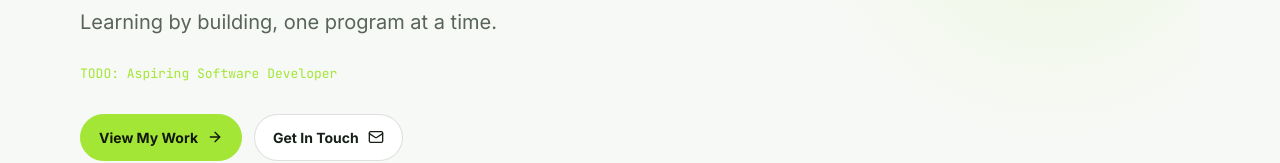
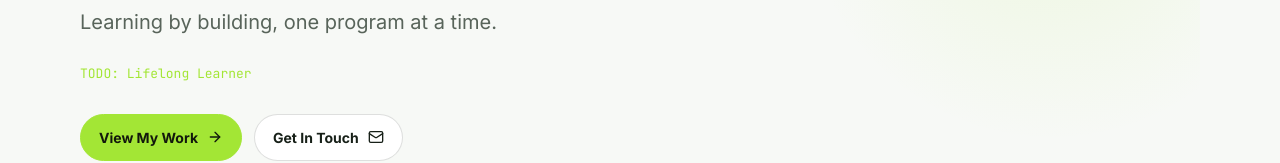
Before and after one commit to nalvax/portfolio, a Next.js app: page / in a window 1280 px wide. Shown: the part 519-682 px from the top of the page. Built offline with nearby package versions, Linux system fonts and the light colour scheme.

Commit message:
Animate hero role titles with reduced-motion support

```diff
--- a/src/app/page.tsx
+++ b/src/app/page.tsx
@@ -41,6 +41,7 @@ export default function Home() {
   const [menuOpen, setMenuOpen] = useState(false);
   const [active, setActive] = useState("welcome");
   const [term, setTerm] = useState(0);
+  const [titleIndex, setTitleIndex] = useState(0);
   const [copied, setCopied] = useState(false);
   const [form, setForm] = useState({ name: "", email: "", message: "" });
   const [formError, setFormError] = useState("");
@@ -51,6 +52,11 @@ export default function Home() {
     const observer = new IntersectionObserver(entries => entries.forEach(entry => { if (entry.isIntersecting) setActive(entry.target.id); }), { rootMargin: "-25% 0px -60% 0px" });
     sections.forEach(([id]) => { const node = document.getElementById(id); if (node) observer.observe(node); });
     return () => observer.disconnect();
+  }, []);
+  useEffect(() => {
+    if (typeof window === "undefined" || window.matchMedia("(prefers-reduced-motion: reduce)").matches || portfolio.person.rotatingTitles.length < 2) return;
+    const interval = window.setInterval(() => setTitleIndex(index => (index + 1) % portfolio.person.rotatingTitles.length), 3500);
+    return () => window.clearInterval(interval);
   }, []);
   const toggleTheme = () => { const next = theme === "dark" ? "light" : "dark"; setTheme(next); document.documentElement.dataset.theme = next; localStorage.setItem("portfolio-theme", next); };
   const email = portfolio.person.email;
@@ -83,7 +89,7 @@ export default function Home() {
           <motion.p initial={{ opacity: 0 }} animate={{ opacity: 1 }} transition={{ delay: .12 }} className="mono muted" style={{ fontSize: 13 }}>HELLO WORLD — WELCOME TO MY PORTFOLIO</motion.p>
           <motion.h1 initial={{ opacity: 0, y: 18 }} animate={{ opacity: 1, y: 0 }} transition={{ delay: .18, duration: .6 }} style={{ fontSize: "clamp(3.1rem, 9vw, 6.7rem)", letterSpacing: "-.075em", lineHeight: .98, margin: "18px 0 22px", fontWeight: 780 }}>Hi, I’m <span style={{ color: "var(--accent)" }}>{isTodo(person.firstName) ? "Your Name" : person.firstName}<span style={{ color: "var(--text)" }}>.</span></span></motion.h1>
           <p className="muted" style={{ fontSize: "clamp(16px, 2vw, 20px)", lineHeight: 1.8, maxWidth: 680 }}>{person.program} · {person.school}<br/>{person.tagline}</p>
-          <p className="mono" style={{ color: "var(--accent)", fontSize: 13, marginTop: 24 }}>{person.rotatingTitles[0]}</p>
+          <p className="mono" style={{ color: "var(--accent)", fontSize: 13, marginTop: 24 }}>{person.rotatingTitles[titleIndex]}</p>
           <div style={{ display: "flex", gap: 12, flexWrap: "wrap", marginTop: 30 }}><a className="btn btn-primary" href="#academics">View My Work <ArrowRight size={16}/></a><a className="btn btn-secondary" href="#contact">Get In Touch <Mail size={16}/></a>{person.resumeFile && <a className="btn btn-secondary" href={withBasePath(person.resumeFile)} download>Download resume <ArrowDownToLine size={16}/></a>}</div>
           <a href="#about" className="mono muted" style={{ display: "inline-flex", alignItems: "center", gap: 9, marginTop: 66, fontSize: 11 }}><ArrowDown size={14}/> SCROLL TO EXPLORE</a>
         </div>
```
